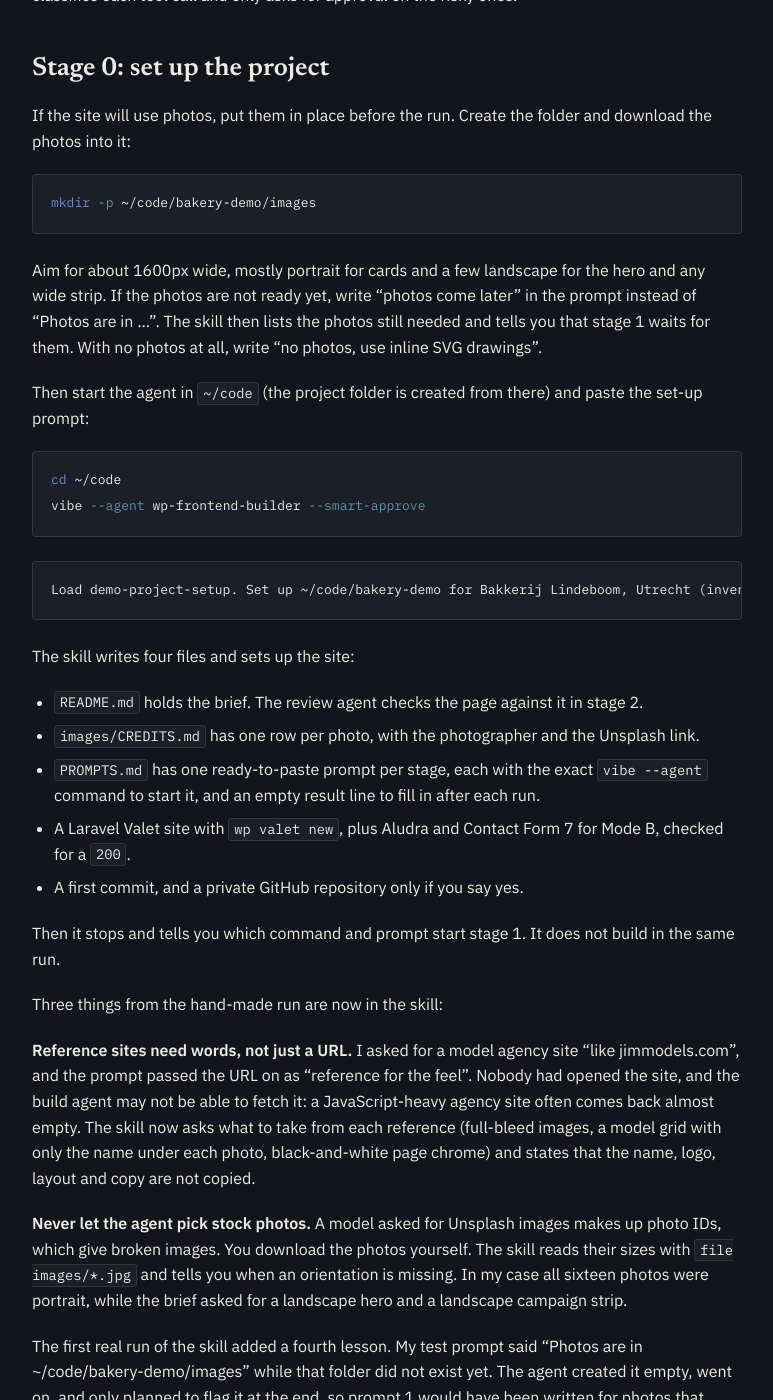
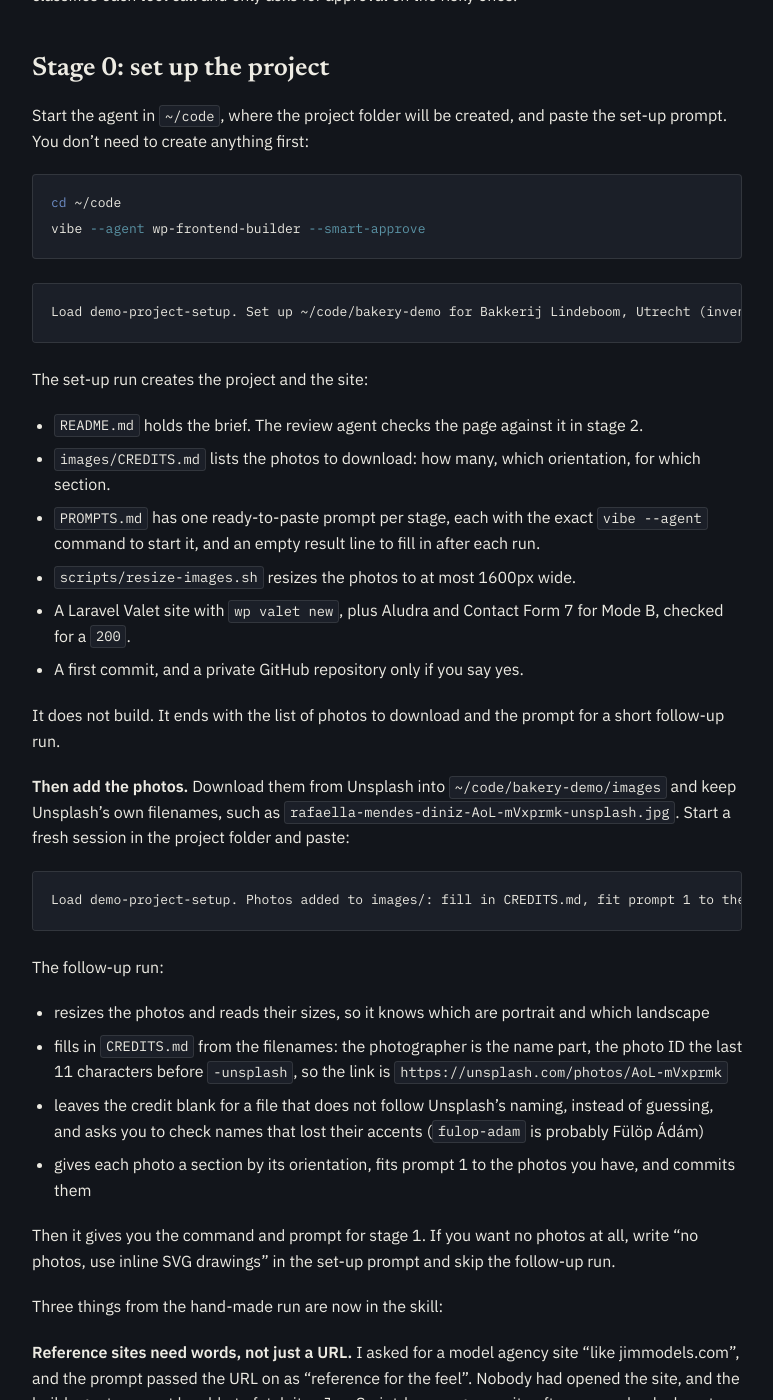
Before and after one commit to wpvillain/wpvillain.github.io, a Jekyll site: the page built from _posts/2026-11-12-mistral-vibe-wp-frontend-builder-brief-to-html-to-block-theme.markdown, in a window 1280 px wide and 1400 px high, scrolled down 2204 px. Shown: the whole window, without its empty margins (96-869 px from the left). Built offline with Jekyll 4.4.1, drawn with Linux system fonts in a browser that asks for light colours; some of the changed text lies outside the part shown.

Commit message:
Set up first, add photos after in Mistral Vibe block theme post

````diff
--- a/_posts/2026-11-12-mistral-vibe-wp-frontend-builder-brief-to-html-to-block-theme.markdown
+++ b/_posts/2026-11-12-mistral-vibe-wp-frontend-builder-brief-to-html-to-block-theme.markdown
@@ -16,7 +16,7 @@ vibe --agent wp-frontend-builder --smart-approve
 
 The agent and the skills it loads come from my public [wp-vibe-toolbox](https://github.com/imagewize/wp-vibe-toolbox). This post walks through the stages, the prompt for each, and the mistakes that shaped those prompts.
 
-**What is and is not tested:** the HTML-to-block-theme stages ran end to end on [architect-demo](https://github.com/imagewize/architect-demo), an architecture studio site I built as a test case, over about fifteen runs. Its [`PROMPTS.md`](https://github.com/imagewize/architect-demo/blob/main/PROMPTS.md) records every prompt and what went wrong; the lessons from it are in the skills. The set-up skill (`demo-project-setup`) is new: I wrote it today, after doing the same set-up by hand for a model agency demo. Its first real run, the bakery example below, already turned up one fix (see stage 0).
+**What is and is not tested:** the HTML-to-block-theme stages ran end to end on [architect-demo](https://github.com/imagewize/architect-demo), an architecture studio site I built as a test case, over about fifteen runs. Its [`PROMPTS.md`](https://github.com/imagewize/architect-demo/blob/main/PROMPTS.md) records every prompt and what went wrong; the lessons from it are in the skills. The set-up skill (`demo-project-setup`) is new: I wrote it today, after doing the same set-up by hand for a model agency demo. Its first real run, the bakery example below, already changed the order of stage 0.
 
 ## Why HTML first
 
@@ -58,15 +58,7 @@ rsync -a ~/code/wp-vibe-toolbox/agents/ ~/.vibe/agents/
 
 ## Stage 0: set up the project
 
-If the site will use photos, put them in place before the run. Create the folder and download the photos into it:
-
-```bash
-mkdir -p ~/code/bakery-demo/images
-```
-
-Aim for about 1600px wide, mostly portrait for cards and a few landscape for the hero and any wide strip. If the photos are not ready yet, write "photos come later" in the prompt instead of "Photos are in …". The skill then lists the photos still needed and tells you that stage 1 waits for them. With no photos at all, write "no photos, use inline SVG drawings".
-
-Then start the agent in `~/code` (the project folder is created from there) and paste the set-up prompt:
+Start the agent in `~/code`, where the project folder will be created, and paste the set-up prompt. You don't need to create anything first:
 
 ```bash
 cd ~/code
@@ -74,26 +66,42 @@ vibe --agent wp-frontend-builder --smart-approve
 ```
 
 ```
-Load demo-project-setup. Set up ~/code/bakery-demo for Bakkerij Lindeboom, Utrecht (invented): a family bakery, 12 people, since 1987. Audience: neighbourhood customers and office caterers. Main actions: "Order a cake" and "Visit the shop". Tone: warm, plain Dutch. Sections: header, hero, cakes, workshop, about, order form (name, email, date, cake, message), contact, footer. References: example.com, take the full-bleed photos and the name-only captions; do not copy anything else. Photos are in ~/code/bakery-demo/images. Mode B, local site lindeboom-demo, theme slug lindeboom. Ask before creating a GitHub repository.
+Load demo-project-setup. Set up ~/code/bakery-demo for Bakkerij Lindeboom, Utrecht (invented): a family bakery, 12 people, since 1987. Audience: neighbourhood customers and office caterers. Main actions: "Order a cake" and "Visit the shop". Tone: warm, plain Dutch. Sections: header, hero, cakes, workshop, about, order form (name, email, date, cake, message), contact, footer. References: example.com, take the full-bleed photos and the name-only captions; do not copy anything else. Photos come later. Mode B, local site lindeboom-demo, theme slug lindeboom. Ask before creating a GitHub repository.
 ```
 
-The skill writes four files and sets up the site:
+The set-up run creates the project and the site:
 
 - `README.md` holds the brief. The review agent checks the page against it in stage 2.
-- `images/CREDITS.md` has one row per photo, with the photographer and the Unsplash link.
+- `images/CREDITS.md` lists the photos to download: how many, which orientation, for which section.
 - `PROMPTS.md` has one ready-to-paste prompt per stage, each with the exact `vibe --agent` command to start it, and an empty result line to fill in after each run.
+- `scripts/resize-images.sh` resizes the photos to at most 1600px wide.
 - A Laravel Valet site with `wp valet new`, plus Aludra and Contact Form 7 for Mode B, checked for a `200`.
 - A first commit, and a private GitHub repository only if you say yes.
 
-Then it stops and tells you which command and prompt start stage 1. It does not build in the same run.
+It does not build. It ends with the list of photos to download and the prompt for a short follow-up run.
+
+**Then add the photos.** Download them from Unsplash into `~/code/bakery-demo/images` and keep Unsplash's own filenames, such as `rafaella-mendes-diniz-AoL-mVxprmk-unsplash.jpg`. Start a fresh session in the project folder and paste:
+
+```
+Load demo-project-setup. Photos added to images/: fill in CREDITS.md, fit prompt 1 to the photos and commit.
+```
+
+The follow-up run:
+
+- resizes the photos and reads their sizes, so it knows which are portrait and which landscape
+- fills in `CREDITS.md` from the filenames: the photographer is the name part, the photo ID the last 11 characters before `-unsplash`, so the link is `https://unsplash.com/photos/AoL-mVxprmk`
+- leaves the credit blank for a file that does not follow Unsplash's naming, instead of guessing, and asks you to check names that lost their accents (`fulop-adam` is probably Fülöp Ádám)
+- gives each photo a section by its orientation, fits prompt 1 to the photos you have, and commits them
+
+Then it gives you the command and prompt for stage 1. If you want no photos at all, write "no photos, use inline SVG drawings" in the set-up prompt and skip the follow-up run.
 
 Three things from the hand-made run are now in the skill:
 
 **Reference sites need words, not just a URL.** I asked for a model agency site "like jimmodels.com", and the prompt passed the URL on as "reference for the feel". Nobody had opened the site, and the build agent may not be able to fetch it: a JavaScript-heavy agency site often comes back almost empty. The skill now asks what to take from each reference (full-bleed images, a model grid with only the name under each photo, black-and-white page chrome) and states that the name, logo, layout and copy are not copied.
 
-**Never let the agent pick stock photos.** A model asked for Unsplash images makes up photo IDs, which give broken images. You download the photos yourself. The skill reads their sizes with `file images/*.jpg` and tells you when an orientation is missing. In my case all sixteen photos were portrait, while the brief asked for a landscape hero and a landscape campaign strip.
+**Never let the agent pick stock photos.** A model asked for Unsplash images makes up photo IDs, which give broken images. You download the photos yourself, and the follow-up run checks their orientation with `file images/*.jpg`. In my case all sixteen photos were portrait, while the brief asked for a landscape hero and a landscape campaign strip.
 
-The first real run of the skill added a fourth lesson. My test prompt said "Photos are in ~/code/bakery-demo/images" while that folder did not exist yet. The agent created it empty, went on, and only planned to flag it at the end, so prompt 1 would have been written for photos that were not there. The skill now runs `ls` on the folder before writing anything and, when it is empty, asks whether the photos come later or the page uses drawings.
+The first real run of the skill added a fourth lesson. My test prompt said "Photos are in ~/code/bakery-demo/images" while that folder did not exist yet. The agent created it empty and would have written prompt 1 for photos that were not there. That led to the order above: set up first, then add the photos, then a follow-up run that reads the credits from the filenames, so you don't create folders or type credits by hand.
 
 **Valet details.** `wp valet new` already sets up HTTPS, so `valet secure` is not needed. But if your projects folder is not parked in Valet, the new site gets Valet's own 404 page until you run `valet link` in its folder. Mine is not parked: all my sites are linked one by one.
 
````
